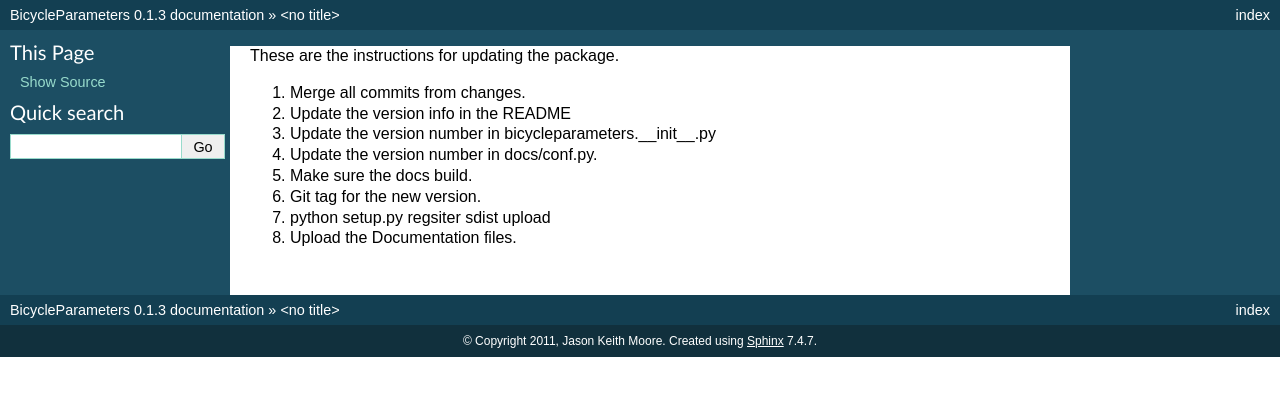
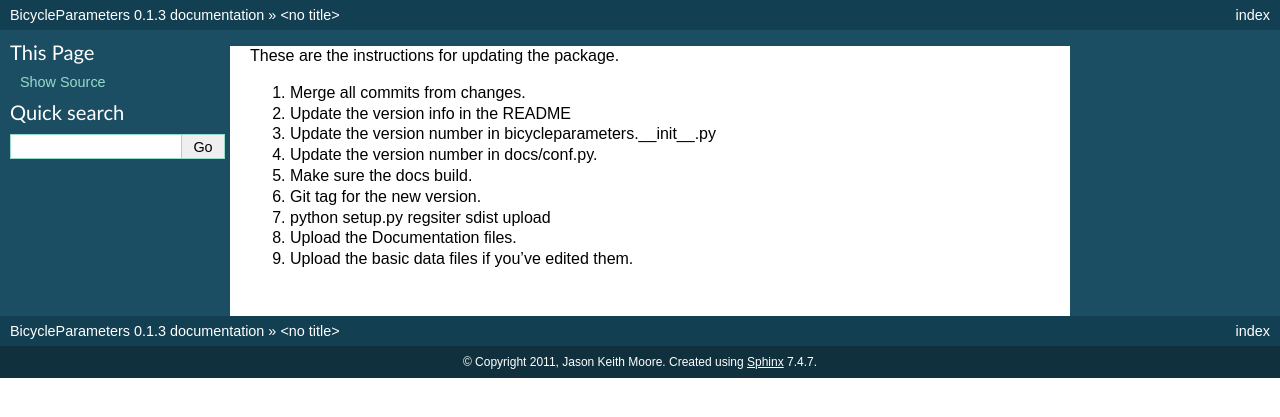
Before and after one commit to moorepants/BicycleParameters, a Sphinx documentation site: the page built from docs/pypi.rst, in a window 1280 px wide. Shown: the top 417 px of the page. Built offline with Sphinx 7.4.7, drawn with Linux system fonts in a browser that asks for light colours.

Commit message:
renamed to pypi.rst

```diff
--- a/docs/pipy.rst
+++ b/docs/pypi.rst
@@ -8,3 +8,4 @@ These are the instructions for updating the package.
 6. Git tag for the new version.
 7. python setup.py regsiter sdist upload
 8. Upload the Documentation files.
+9. Upload the basic data files if you've edited them.
```
